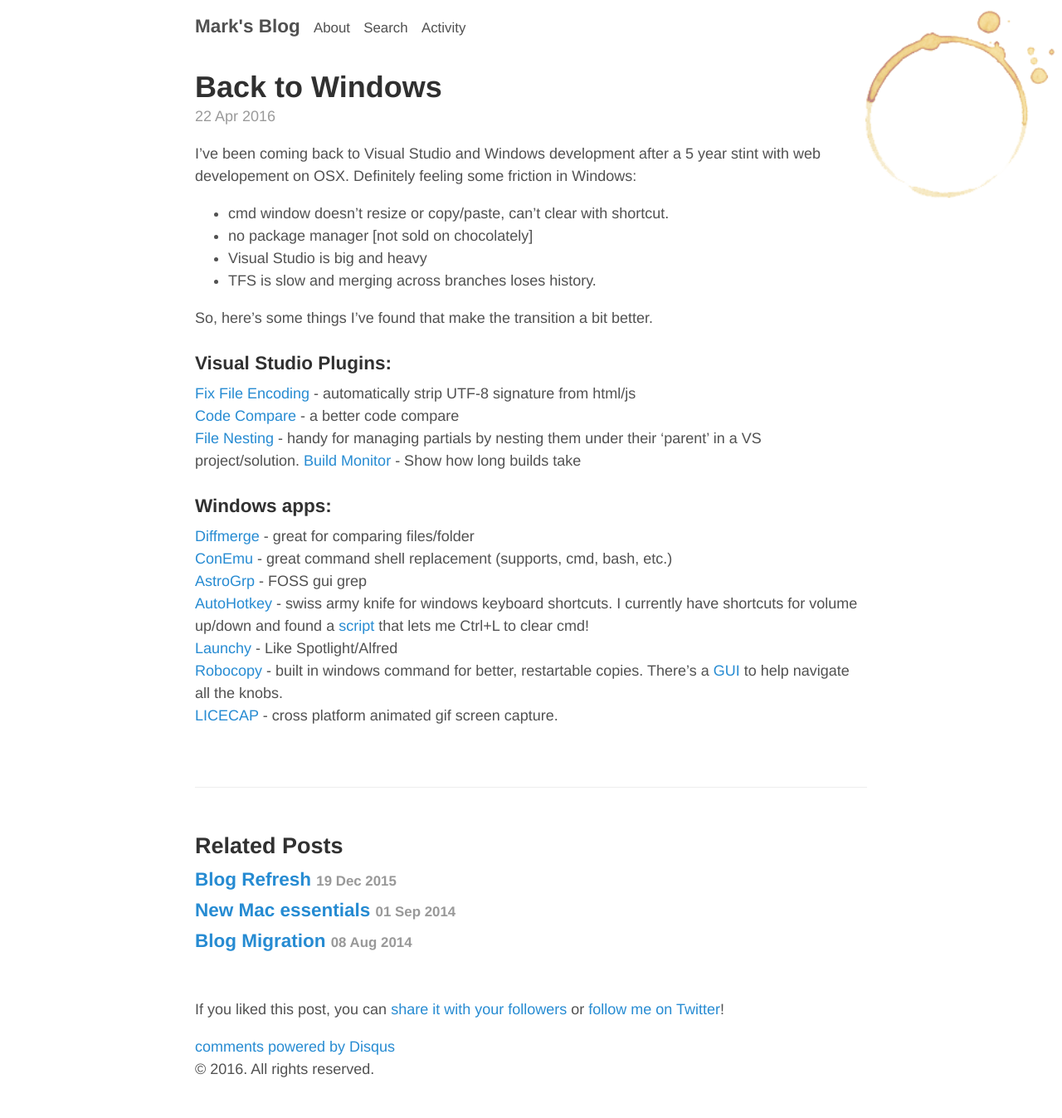
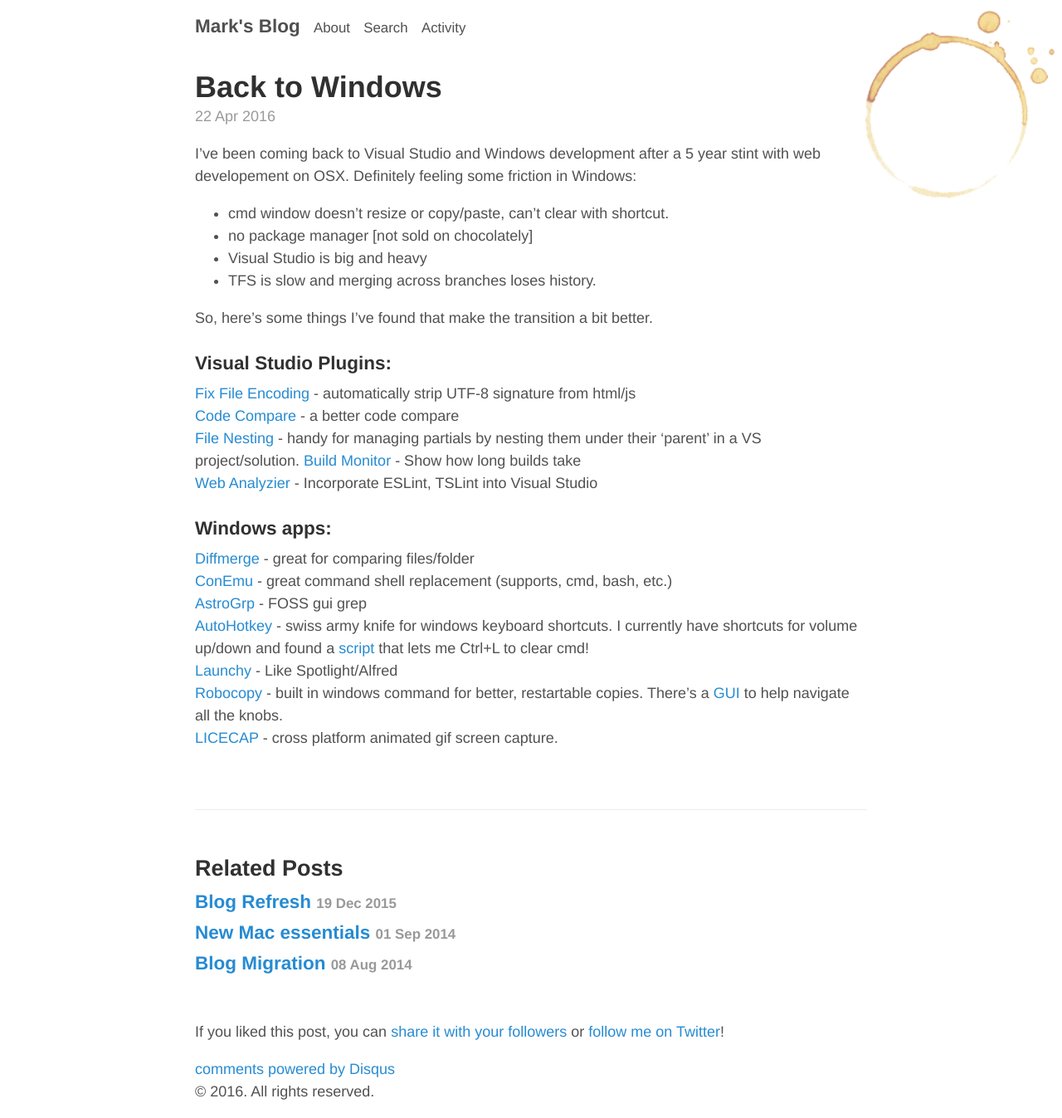
Before and after one commit to marknadig/marknadig.github.io, a Jekyll site: the page built from _posts/2016-04-22-back-to-windows_a.md, in a window 1280 px wide. Shown: the whole page at 83% size. Built offline with Jekyll 4.4.1, drawn with Linux system fonts in a browser that asks for light colours; nearby versions of some CDN libraries; Markdown is read by kramdown in place of the engine named in the settings; comment, search, counter and statistics services are not loaded; before the commit the page ends 1320 px from its top, so only the background shows below that.

Commit message:
Update VS plugin

```diff
--- a/_posts/2016-04-22-back-to-windows.md
+++ b/_posts/2016-04-22-back-to-windows_a.md
@@ -21,6 +21,7 @@
 [Code Compare](https://www.devart.com/codecompare/) - a better code compare
 [File Nesting](https://visualstudiogallery.msdn.microsoft.com/3ebde8fb-26d8-4374-a0eb-1e4e2665070c) - handy for managing partials by nesting them under their 'parent' in a VS project/solution.
 [Build Monitor](https://visualstudiogallery.msdn.microsoft.com/b0c87e47-f4ee-4935-9a59-f2c81ce692ab) - Show how long builds take
+[Web Analyzier](https://github.com/madskristensen/WebAnalyzer) - Incorporate ESLint, TSLint into Visual Studio
 
 
 ### Windows apps:
```
